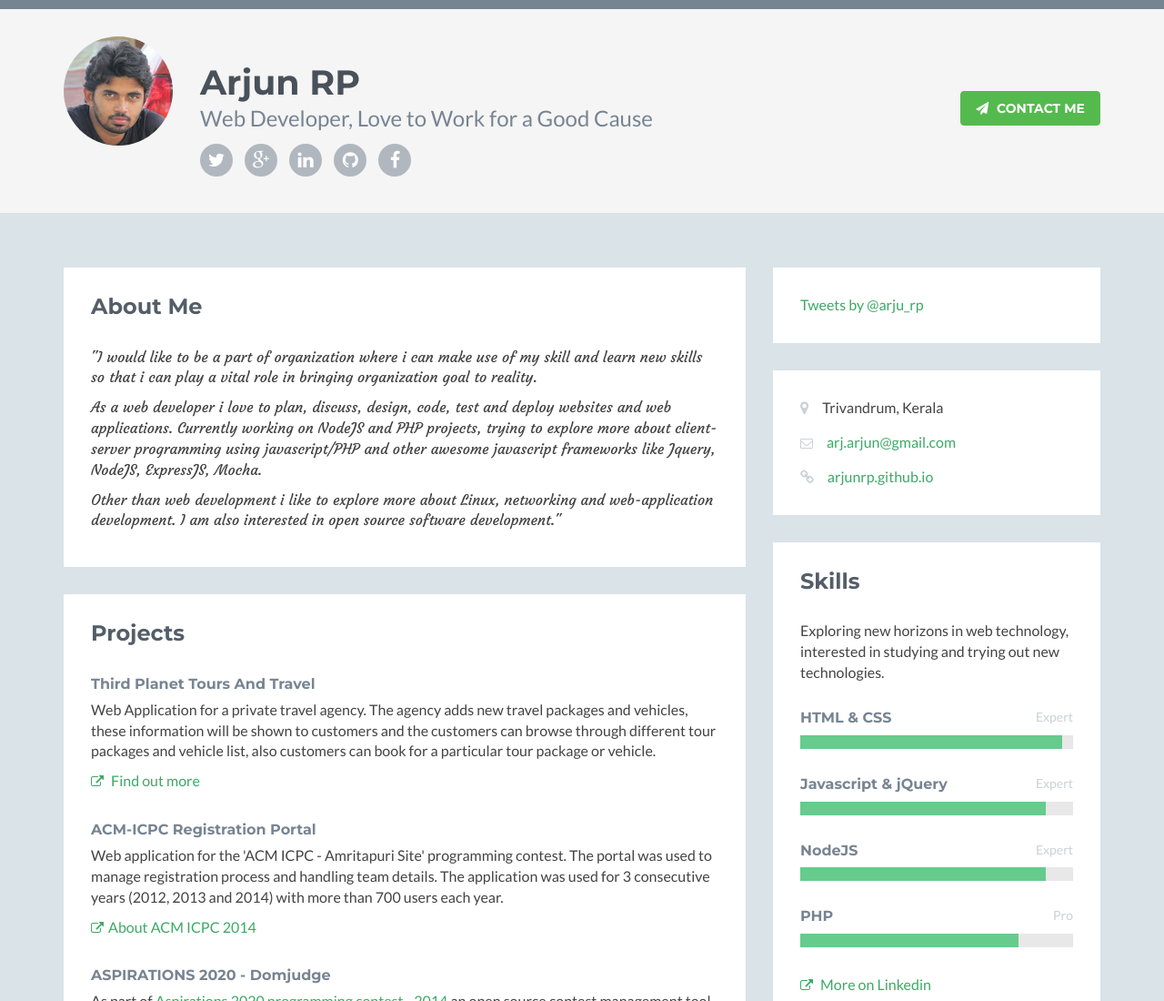
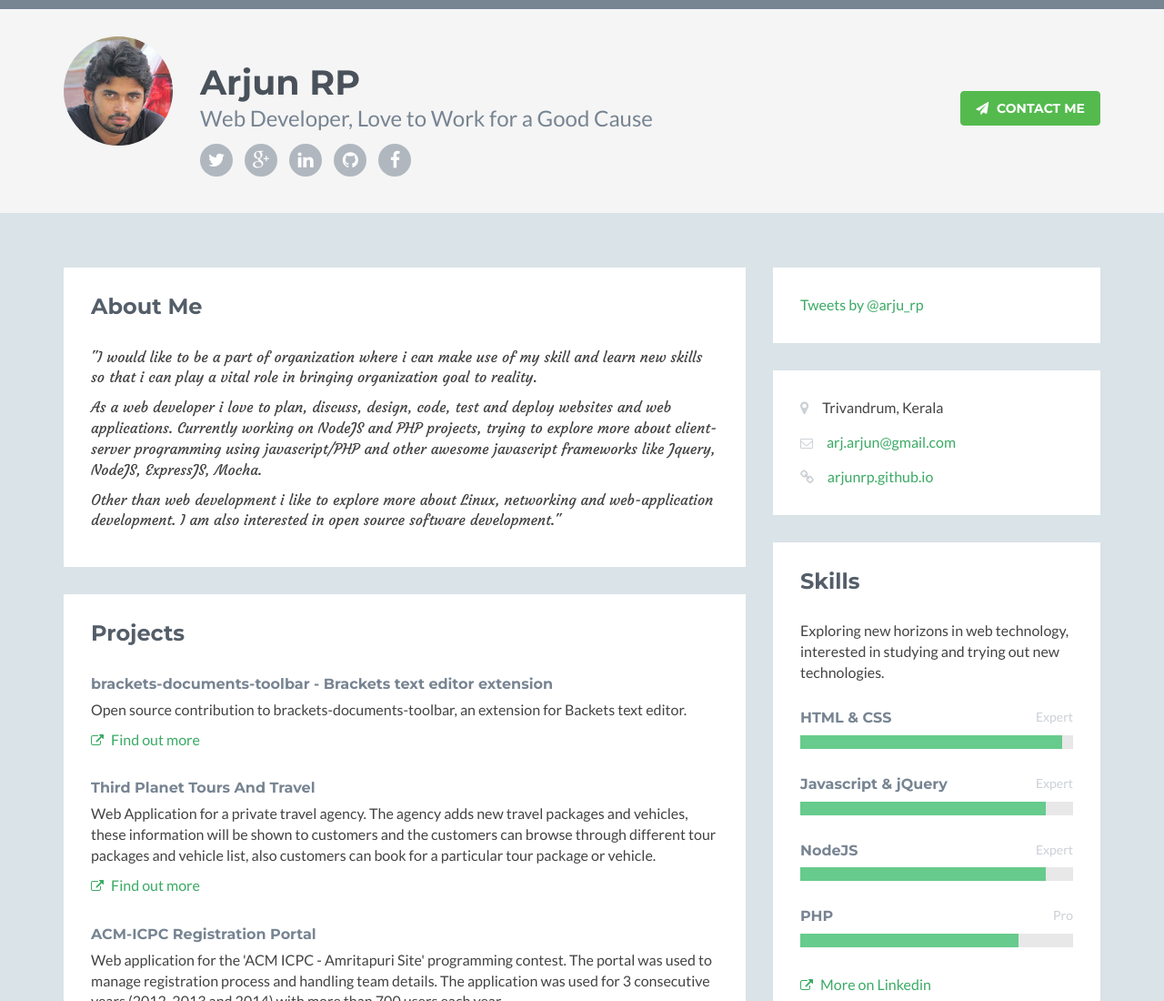
Before and after one commit to arjunrp/arjunrp.github.io, a plain HTML site: page index.html in a window 1280 px wide. Shown: the top 1100 px of the page at 91% size. Drawn offline with Linux system fonts and the light colour scheme.

Commit message:
Updated projects, added about brackets extension

```diff
--- a/index.html
+++ b/index.html
@@ -76,6 +76,11 @@
                     <div class="section-inner">
                         <h2 class="heading">Projects</h2>
                         <div class="content">
+                        <div class="item">
+                                <h3 class="title"><a href="#">brackets-documents-toolbar - Brackets text editor extension</a></h3>
+                                <p class="summary">Open source contribution to brackets-documents-toolbar, an extension for Backets text editor.</p>
+                                <p><a class="more-link" href="https://github.com/dnbard/brackets-documents-toolbar/graphs/contributors" target="_blank"><i class="fa fa-external-link"></i> Find out more</a></p>
+                            </div>
                             <div class="item">
                                 <h3 class="title"><a href="#">Third Planet Tours And Travel</a></h3>
                                 <p class="summary">Web Application for a private travel agency. The agency adds new travel packages and vehicles, these information will be shown to customers and the customers can browse through different tour packages and vehicle list, also customers can book for a particular tour package or vehicle.</p>
```
